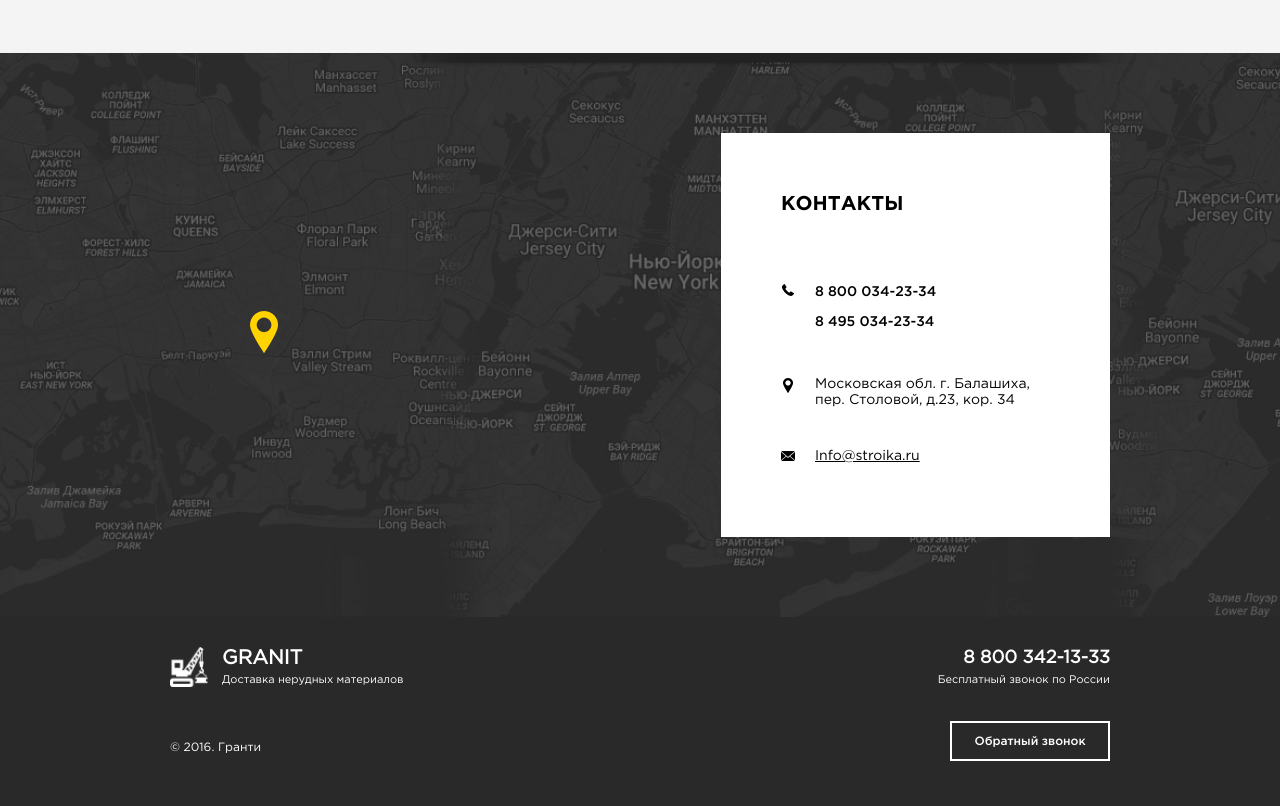
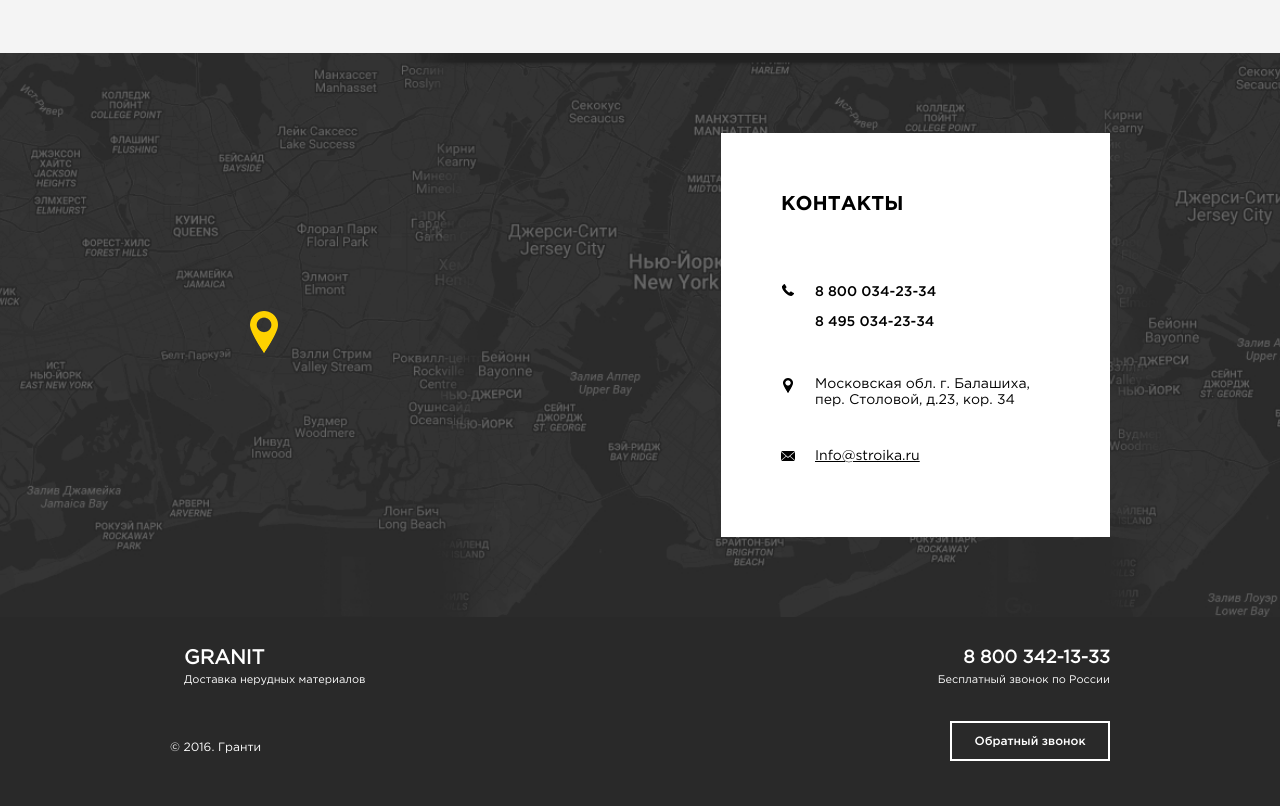
Before and after one commit to Bogdan-Pohilko/Granit, a website: page index.html in a window 1280 px wide. Shown: the part 3271-4077 px from the top of the page. Drawn offline with Linux system fonts and the light colour scheme.

Commit message:
test png not view

```diff
--- a/index.html
+++ b/index.html
@@ -241,7 +241,7 @@
 				<div class="section-footer-logo">
 					<div class="section-footer-logo-cover">
 						<div class="section-footer-logo-cover-icon">
-						<img src="/img/logo-footer.png" width="38" height="40" alt="logo-icon">
+
 						</div>
 						<div class="section-footer-logo-cover-name">
 							<div class="section-footer-logo-cover-name__title">granit</div>
```
